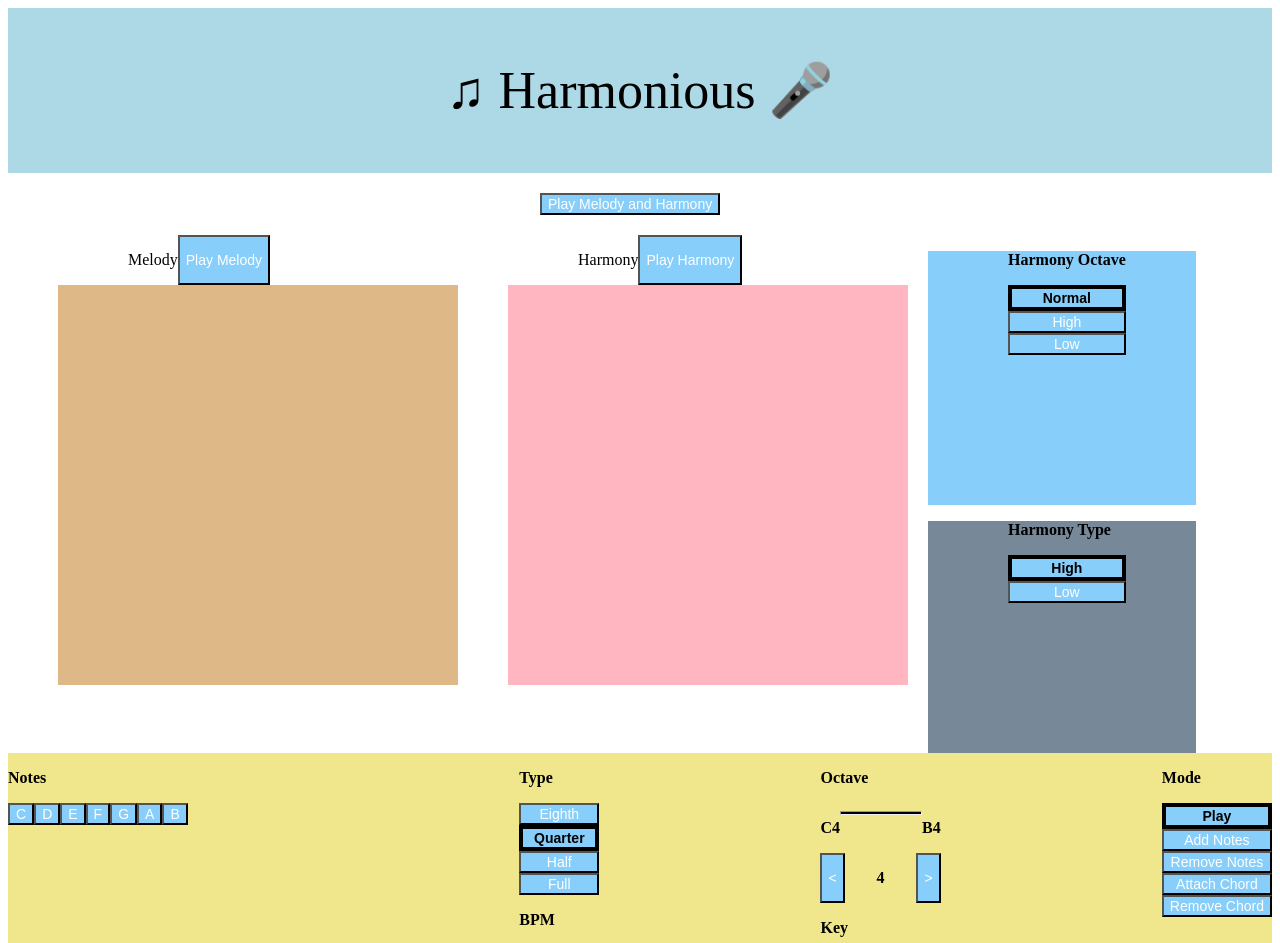
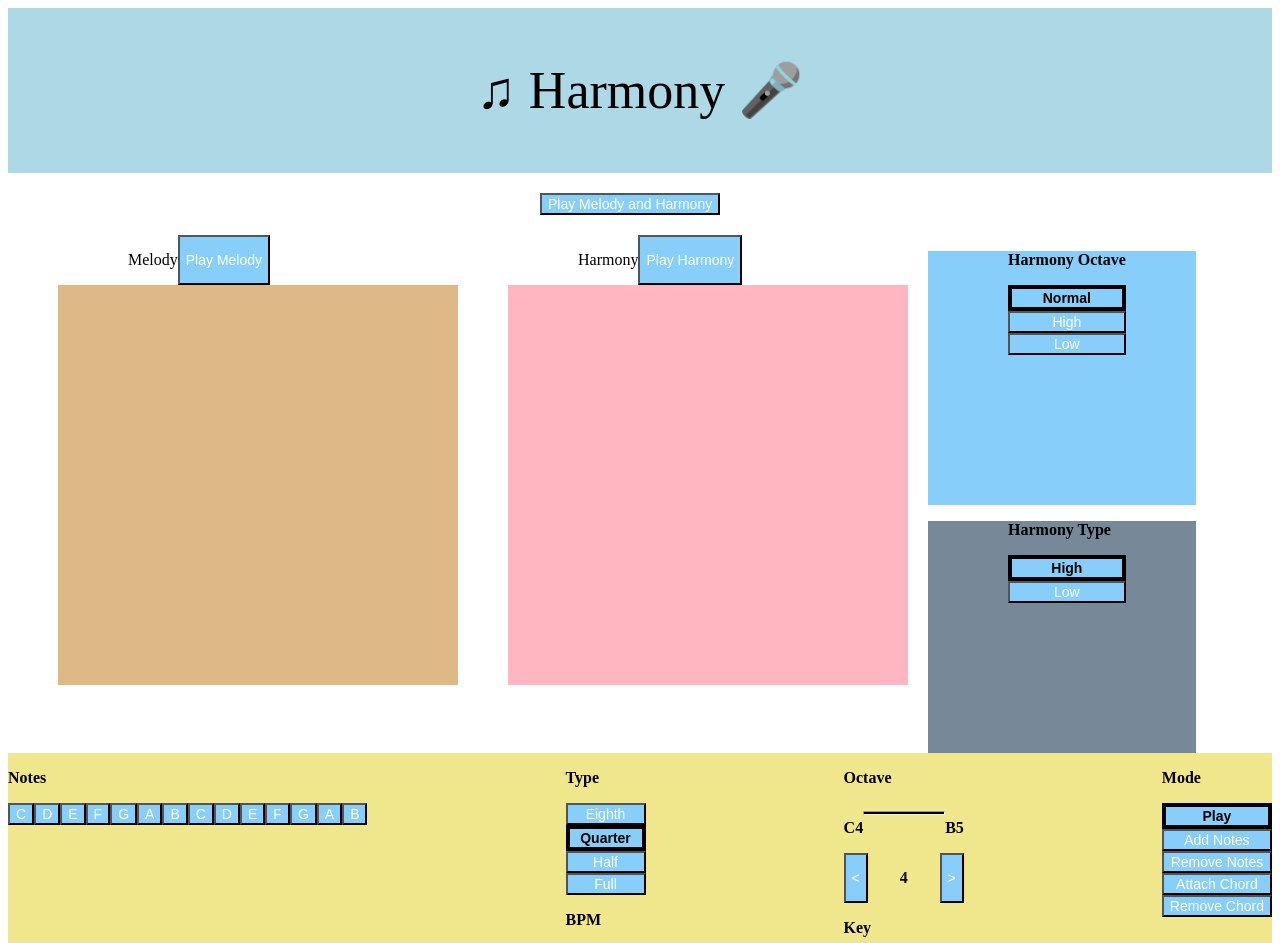
Before and after one commit to andrewvt97/Harmonious, a React (Vite) app: page / in a window 1280 px wide. Shown: the top 943 px of the page. Built offline with nearby package versions, Linux system fonts and the light colour scheme.

Commit message:
Add big note scale and correct interval

```diff
--- a/src/components/App.jsx
+++ b/src/components/App.jsx
@@ -55,7 +55,6 @@ function App() {
     if (harmonyType === "High"){
         console.log(scale)
         index = noteDetails["scalePos"] + 2;
-
 
         if (scale[noteDetails["scalePos"]]["index"] > scale[index % 7]["index"]){
             noteDetails["range"] += 1;
@@ -138,6 +137,7 @@ function App() {
 
   const major = [2, 2, 1, 2, 2, 2];
   const current_key_scale = [];
+
   current_key_scale.push({"index":key, "note": notes[key], "adjRange": 0}); // add object with index to transpose easily
   let note_index = key;
   let range = 0;
@@ -147,6 +147,16 @@ function App() {
       range = 1
     current_key_scale.push({"index":note_index, "note":notes[note_index], "adjRange": range})
   }
+
+  const noteButtons = [...current_key_scale];
+  let buttonToAdd;
+
+  for (let i = 0; i < current_key_scale.length; i ++){
+    buttonToAdd = {...current_key_scale[i]};
+    buttonToAdd["adjRange"] += 1;
+    noteButtons.push(buttonToAdd);
+  }
+
   // console.log(key, current_key_scale);
   // major key Cmaj Dm Em Fmaj G7 Am Bdim
   const chord_type = {1: "maj", 2: "m", 3: "m", 4: "maj", 5: "7", 6: "m", 7: "dim"};
@@ -233,7 +243,7 @@ function App() {
   };
 
   const playMelody = (melody) => {
-    // console.log("Melody:", JSON.stringify(melody));
+    console.log("Melody:", JSON.stringify(melody));
     // Iterate over each entry in the melody array
     let durationInSeconds = 0;
     let timeToPlayNote = 0;
@@ -271,7 +281,7 @@ function App() {
       <>
 
         <div className='header'>
-          <p className='website-name'> ♫ Harmonious 🎤</p>
+          <p className='website-name'> ♫ Harmony 🎤</p>
         </div>
         <div className='play-both-button'>
           <Button text="Play Melody and Harmony" onClick={() => playMelodyandHarmony(melody, harmony)}></Button>
@@ -318,7 +328,7 @@ function App() {
           <div className='music-components'>
             <div className='note-buttons'>
               <p> Notes </p>
-              <MusicButtons currentScale={current_key_scale} type = "note" setMelody={setMelody} songKey = {notes[key]} range = {octave} mode = {mode}
+              <MusicButtons currentScale={noteButtons} type = "note" setMelody={setMelody} songKey = {notes[key]} range = {octave} mode = {mode}
               duration = {noteType} bpm = {bpm} playNote={playNote} selectedNote={selectedMelodyNote}></MusicButtons>
             </div>
             <div className='chord-buttons'>
@@ -350,9 +360,9 @@ function App() {
             <div className='adjust-octave-buttons'>
               <p> Octave </p>
               <div className='octave-line-display'>
-                <p> C{octave}</p>
+                <p> {noteButtons[0]["note"]}{octave + noteButtons[0]["adjRange"]}</p>
                 <hr className='octave-range'></hr>
-                <p> B{octave}</p>
+                <p> {noteButtons[noteButtons.length-1]["note"]}{octave + noteButtons[noteButtons.length-1]["adjRange"]}</p>
               </div>
               <div className='octave-buttons'>
                 <Button text = {"<"} onClick={() => handleOctaveClick("<")}></Button>
--- a/src/components/MusicButtons.jsx
+++ b/src/components/MusicButtons.jsx
@@ -13,7 +13,7 @@ function MusicButtons({currentScale = [], type = "note", setMelody, songKey, ran
             return
         // Update melody state by adding a new array representing the note and its value
         // setMelody((prevMelody) => [...prevMelody, [note, 0]]);
-        setMelody((prevMelody) => [...prevMelody, {"note": note, "chord": 0, "chordIndex": 0, "key": songKey, "range": noteRange, "duration": duration, "index": index, "scalePos": scalePosition}]);
+        setMelody((prevMelody) => [...prevMelody, {"note": note, "chord": 0, "chordIndex": 0, "key": songKey, "range": noteRange, "duration": duration, "index": index, "scalePos": scalePosition % 7}]);
       };
 
     const handleChordClick = (chord, index, chordPos) => { // index represents note where we want to add chord
```
Also changed, not shown: vite.config.js (line endings or trailing spaces).
